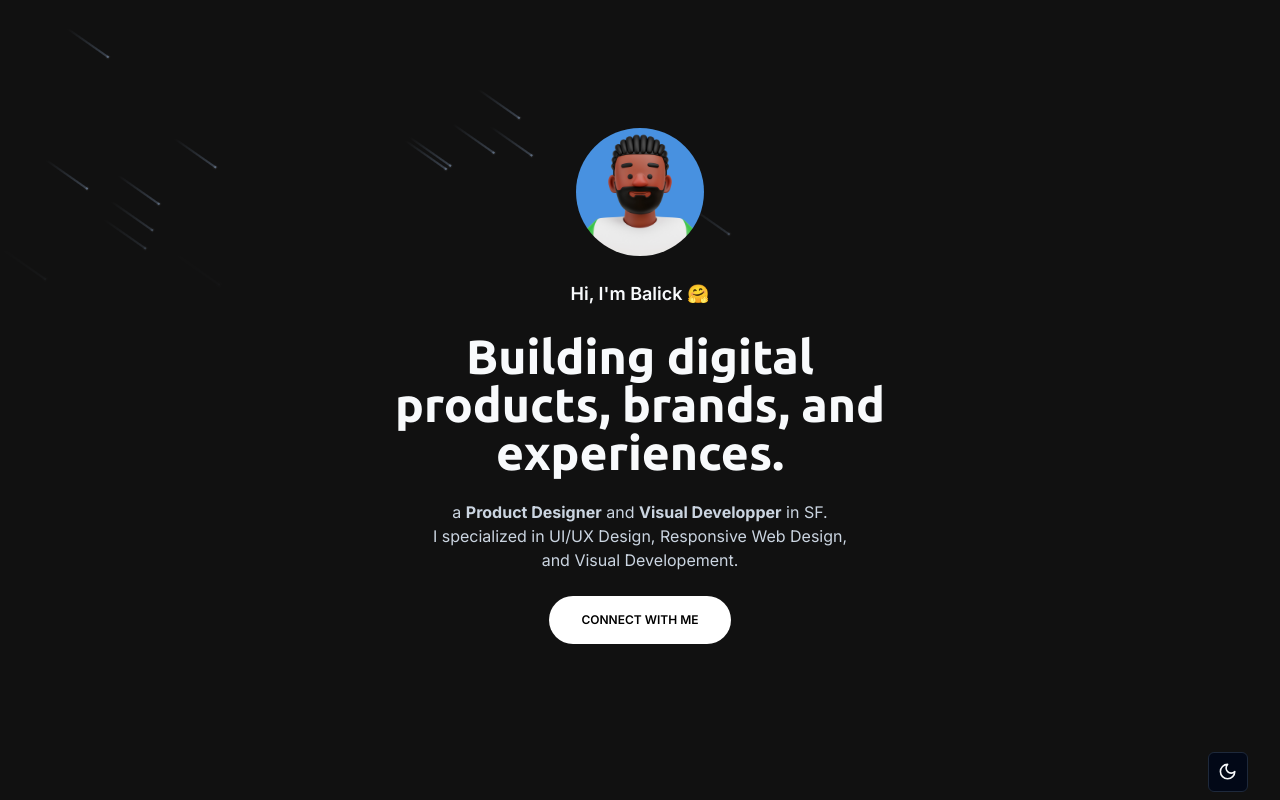
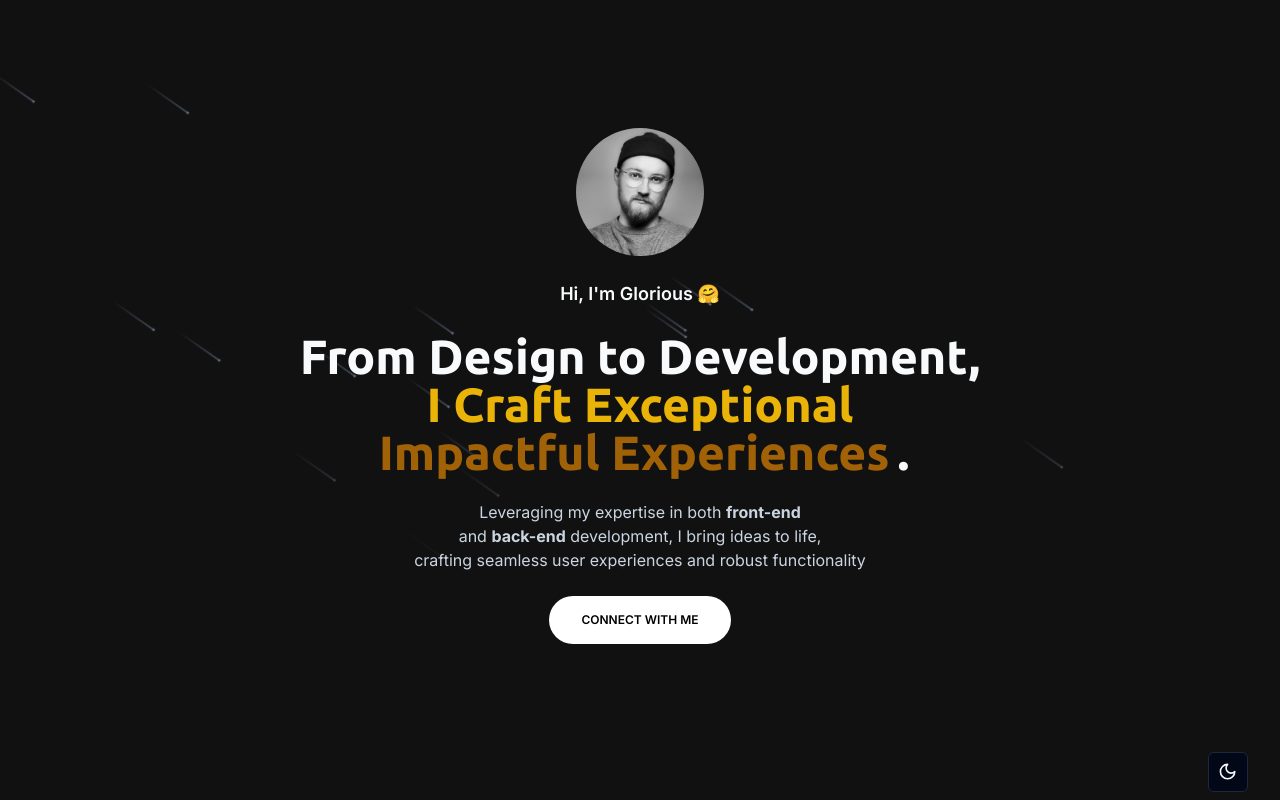
Before and after one commit to Balick/glorious-portfolio, a Next.js app: page / in a window 1280 px wide. Built offline with nearby package versions, Linux system fonts and the light colour scheme.

Commit message:
update hero-section

```diff
--- a/components/hero-section.tsx
+++ b/components/hero-section.tsx
@@ -3,6 +3,7 @@ import { ubuntu } from "@/data/constants/fonts";
 import profileImg from "@/public/profile.jpg";
 import { TypewriterEffect } from "./ui/typewritet-effect";
 import { color } from "framer-motion";
+import { FlipWords } from "./ui/flip-words";
 
 export default function HeroSection() {
   return (
@@ -10,18 +11,30 @@ export default function HeroSection() {
       <div className="rounded-full overflow-hidden w-32 h-32">
         <Image src={profileImg} alt="profile photo" />
       </div>
-      <h2 className={`font-semibold text-lg`}>Hi, I&apos;m Balick 🤗</h2>
+      <h2 className={`font-semibold text-lg`}>Hi, I&apos;m Glorious 🤗</h2>
       <h1
         className={`${ubuntu.className} font-bold text-3xl md:text-5xl flex flex-col`}
       >
-        <span>Building digital</span>
-        <span>products, brands, and</span>
-        <span>experiences.</span>
+        <span>From Design to Development,</span>
+        <span>
+          <span className="text-yellow-500">I Craft Exceptional</span> <br />
+          <FlipWords
+            words={[
+              "Web Experiences",
+              "Impactful Experiences",
+              "Scalable Solutions",
+              "Interactive Experiences",
+              "User-Centric Solutions",
+            ]}
+            className="dark:text-yellow-700 text-amber-600"
+          />
+          .
+        </span>
       </h1>
       <p className="lg:text-md dark:text-slate-300">
-        a <b>Product Designer</b> and <b>Visual Developper</b> in SF. <br />I
-        specialized in UI/UX Design, Responsive Web Design,{" "}
-        <br className="hidden sm:block" /> and Visual Developement.
+        Leveraging my expertise in both <b>front-end</b> <br /> and{" "}
+        <b>back-end</b> development, I bring ideas to life, <br /> crafting
+        seamless user experiences and robust functionality
       </p>
       <a
         href=""
--- /dev/null
+++ b/components/ui/flip-words.tsx
@@ -0,0 +1,85 @@
+"use client";
+import React, { useCallback, useEffect, useRef, useState } from "react";
+import { AnimatePresence, motion, LayoutGroup } from "framer-motion";
+import { cn } from "@/lib/utils";
+
+export const FlipWords = ({
+  words,
+  duration = 3000,
+  className,
+}: {
+  words: string[];
+  duration?: number;
+  className?: string;
+}) => {
+  const [currentWord, setCurrentWord] = useState(words[0]);
+  const [isAnimating, setIsAnimating] = useState<boolean>(false);
+
+  // thanks for the fix Julian - https://github.com/Julian-AT
+  const startAnimation = useCallback(() => {
+    const word = words[words.indexOf(currentWord) + 1] || words[0];
+    setCurrentWord(word);
+    setIsAnimating(true);
+  }, [currentWord, words]);
+
+  useEffect(() => {
+    if (!isAnimating)
+      setTimeout(() => {
+        startAnimation();
+      }, duration);
+  }, [isAnimating, duration, startAnimation]);
+
+  return (
+    <AnimatePresence
+      onExitComplete={() => {
+        setIsAnimating(false);
+      }}
+    >
+      <motion.div
+        initial={{
+          opacity: 0,
+          y: 10,
+        }}
+        animate={{
+          opacity: 1,
+          y: 0,
+        }}
+        transition={{
+          duration: 0.4,
+          ease: "easeInOut",
+          type: "spring",
+          stiffness: 100,
+          damping: 10,
+        }}
+        exit={{
+          opacity: 0,
+          y: -40,
+          x: 40,
+          filter: "blur(8px)",
+          scale: 2,
+          position: "absolute",
+        }}
+        className={cn(
+          "z-10 inline-block relative text-left text-neutral-900 dark:text-neutral-100 px-2",
+          className
+        )}
+        key={currentWord}
+      >
+        {currentWord.split("-").map((letter, index) => (
+          <motion.span
+            key={currentWord + index}
+            initial={{ opacity: 0, y: 10, filter: "blur(8px)" }}
+            animate={{ opacity: 1, y: 0, filter: "blur(0px)" }}
+            transition={{
+              delay: index * 0.08,
+              duration: 0.4,
+            }}
+            className="inline-block"
+          >
+            {letter}
+          </motion.span>
+        ))}
+      </motion.div>
+    </AnimatePresence>
+  );
+};
--- a/tailwind.config.ts
+++ b/tailwind.config.ts
@@ -74,7 +74,7 @@ const config = {
           "0%": { transform: "rotate(215deg) translateX(0)", opacity: "1" },
           "70%": { opacity: "1" },
           "100%": {
-            transform: "rotate(215deg) translateX(-500px)",
+            transform: "rotate(215deg) translateX(-1000px)",
             opacity: "0",
           },
         },
```
Also changed, not shown: public/profile.jpg, public/profile1.jpg (added).
